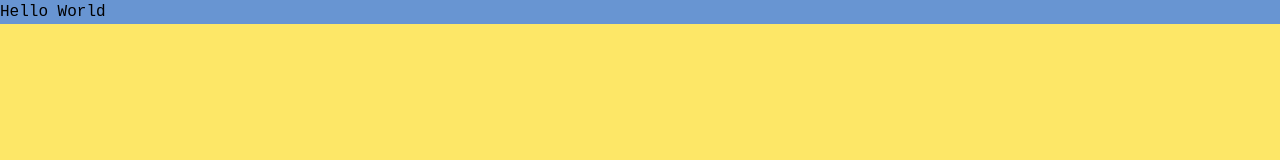
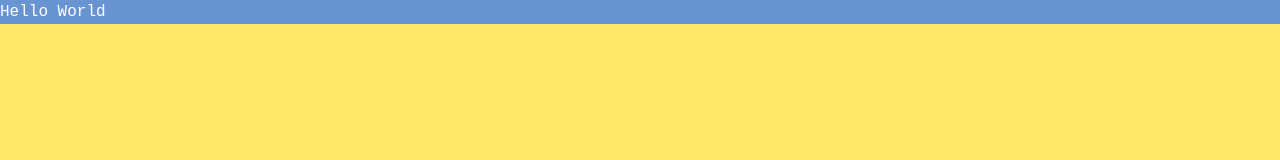
Before and after one commit to Lvcky-gg/flask_blog, a React (Create React App) app in the folder view/frontend/: page / in a window 1280 px wide. Shown: the top 160 px of the page. Built offline with nearby package versions, Linux system fonts and the light colour scheme.

Commit message:
thank you LUCAS lsproule

```diff
--- a/view/frontend/src/pages/home/index.js
+++ b/view/frontend/src/pages/home/index.js
@@ -3,7 +3,7 @@
 const Home = () => {
   return (
     <div className="bg-blue">
-      <p>Hello World</p>
+      <p className="text-white">Hello World</p>
     </div>
   );
 };
```
Also changed, not shown: 2 other files (tests, documents, lock files or other folders).
